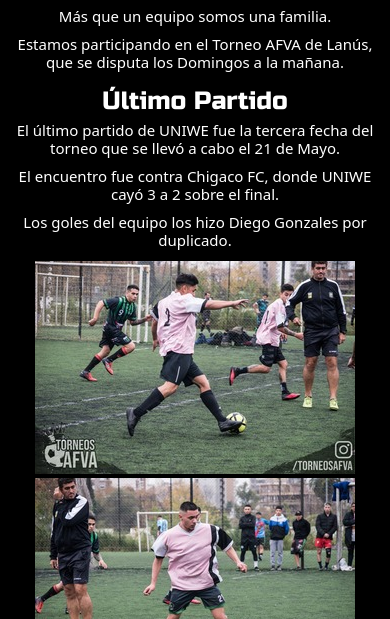
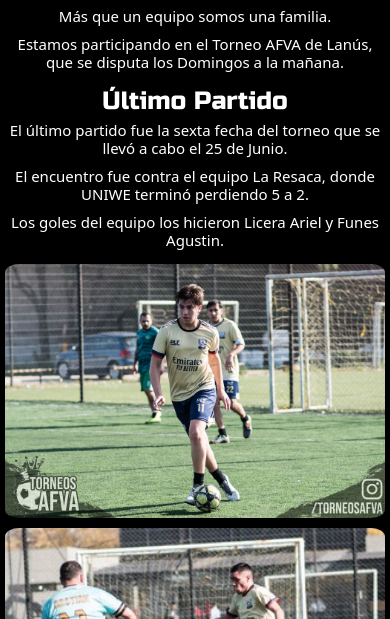
Before and after one commit to LiceraAriel/PF-LiceraAriel, a plain HTML site: page index.html in a window 390 px wide. Shown: the part 225-844 px from the top of the page. Drawn offline with nearby package versions, Linux system fonts and the light colour scheme.

Commit message:
entrega final

```diff
--- a/index.html
+++ b/index.html
@@ -49,7 +49,7 @@
             </nav>
         </header>
 
-        <main class="index">
+        <main class="inicio">
             <section>
                 <h2 data-aos="fade-down">UNIWE FC</h2>
                     <article>
@@ -61,13 +61,13 @@
             <section>
                 <h2 data-aos="fade-down">Último Partido</h2>
                     <article>
-                        <p data-aos="fade-up">El último partido de UNIWE fue la tercera fecha del torneo que se llevó a cabo el 21 de Mayo.</p>
-                        <p data-aos="fade-up">El encuentro fue contra Chigaco FC, donde UNIWE cayó 3 a 2 sobre el final.</p>
-                        <p data-aos="fade-up">Los goles del equipo los hizo Diego Gonzales por duplicado.</p>
+                        <p data-aos="fade-up">El último partido fue la sexta fecha del torneo que se llevó a cabo el 25 de Junio.</p>
+                        <p data-aos="fade-up">El encuentro fue contra el equipo La Resaca, donde UNIWE terminó perdiendo 5 a 2.</p>
+                        <p data-aos="fade-up">Los goles del equipo los hicieron Licera Ariel y Funes Agustin.</p>
                         <div class="contenedorImg" data-aos="zoom-out">
-                            <img class="fotoPartido" src="./Img/Tercera-fecha/348819812_4943062109151703_2409175363196922573_n.jpg" alt="Jugador de UNIWE">
-                            <img class="fotoPartido" src="./Img/Tercera-fecha/348980076_926228605154961_628695032484972284_n.jpg" alt="Jugador de UNIWE">
-                            <img class="fotoPartido" src="./Img/Tercera-fecha/349126276_200209742452464_8370185274339662151_n.jpg" alt="Jugador de UNIWE">
+                            <img class="fotoPartido" src="./Img/Sexta-fecha/355839542_280223007840591_5176828449037508204_n.jpg" alt="Jugador de UNIWE">
+                            <img class="fotoPartido" src="./Img/Sexta-fecha/Sexta-fecha 3.jpg" alt="Jugador de UNIWE">
+                            <img class="fotoPartido" src="./Img/Sexta-fecha/356138414_280221901174035_6058750761614158264_n.jpg" alt="Jugador de UNIWE">
                         </div>
                     </article>
             </section>
--- a/sass/_index.scss
+++ b/sass/_index.scss
@@ -1,10 +1,11 @@
 @import "./assets/variables";
 
-.index{
+.inicio{
     section{
         display: grid;
         grid-template-columns: 100%;
         grid-template-rows: auto;
+        overflow: hidden;
             h2{
                 font-size: $tamanio-desktop;
                 text-align: center;
@@ -28,6 +29,7 @@
                 grid-template-rows: auto auto auto;
                 .fotoPartido{
                     justify-content: space-around;
+                    border-radius: 5%;
                     padding: 10px;
                 }
             }
@@ -53,7 +55,7 @@
     }
 
 @media screen and (max-width:500px){
-    .index{
+    .inicio{
         section{
             display: grid;
             grid-template-rows: auto;
@@ -67,7 +69,7 @@
                 grid-template-rows: auto;
                 justify-content: center;
                 .fotoPartido{
-                    padding: 2px;
+                    padding: 5px;
                     justify-content: center;
                 }
             }
--- a/sass/_torneo-AFVA.scss
+++ b/sass/_torneo-AFVA.scss
@@ -2,6 +2,7 @@
 @import "./assets/body";
 
 .notas{
+    overflow: hidden;
     .containernotas{
         h2{
             font-family: $fuenteSubtitulo;
@@ -36,6 +37,7 @@
                     height: auto;
                     justify-content: center;
                     padding: 10px;
+                    border-radius: 7%;
                 }
             }
         }
@@ -53,6 +55,9 @@
                     grid-template-columns: auto;
                     grid-template-rows: auto;
                 }
+                p{
+                    padding: 0 5px 0 5px;
+                }
             }
         }
     }
```
Also changed, not shown: css/estilos.css, 1 other file.
